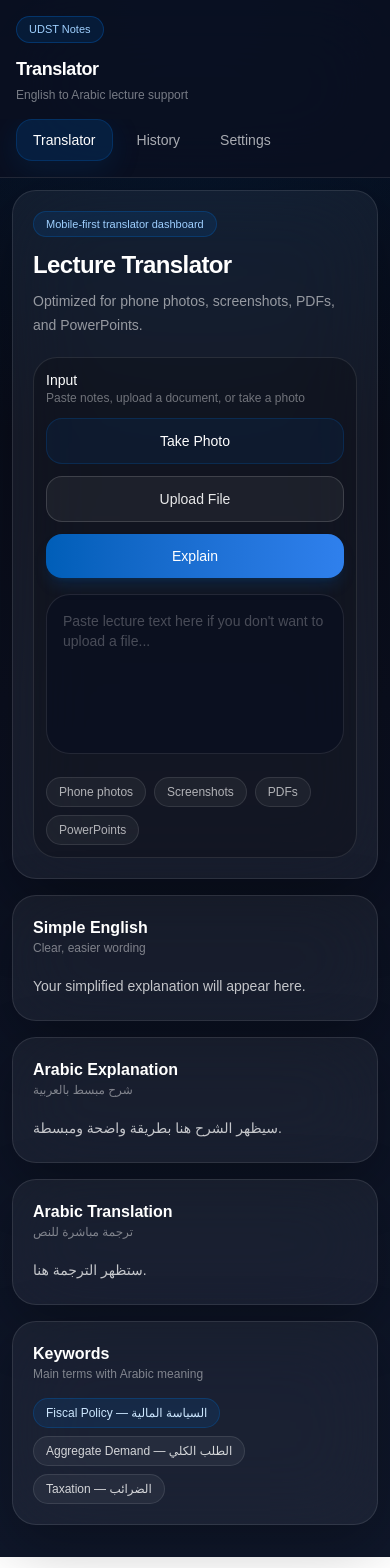
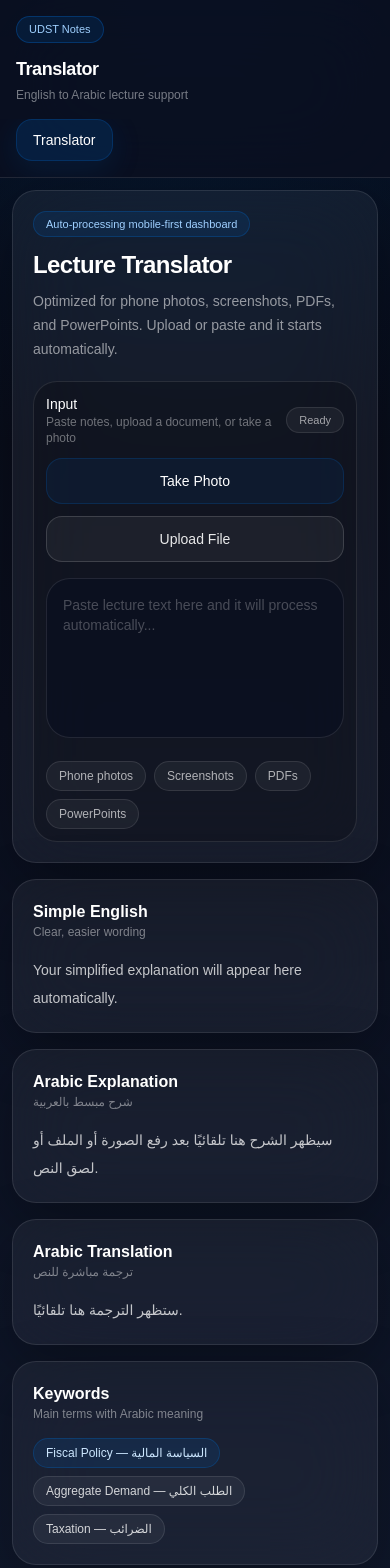
Before and after one commit to sallaxm/UDST-En-Ar-Translator, a Next.js app: page / in a window 390 px wide. Shown: the top 1568 px of the page. Built offline with nearby package versions, Linux system fonts and the light colour scheme.

Commit message:
Remove explain button and implement automatic processing flow

```diff
--- a/app/page.tsx
+++ b/app/page.tsx
@@ -1,6 +1,6 @@
 "use client";
 
-import { ChangeEvent, useRef, useState } from "react";
+import { ChangeEvent, useEffect, useRef, useState } from "react";
 
 export default function Dashboard() {
   const [input, setInput] = useState("");
@@ -8,6 +8,7 @@ export default function Dashboard() {
   const [selectedFileType, setSelectedFileType] = useState<
     "image" | "pdf" | "powerpoint" | ""
   >("");
+  const [isProcessing, setIsProcessing] = useState(false);
 
   const fileInputRef = useRef<HTMLInputElement>(null);
   const cameraInputRef = useRef<HTMLInputElement>(null);
@@ -17,6 +18,7 @@ export default function Dashboard() {
     if (!file) return;
 
     setSelectedFileName(file.name);
+    setIsProcessing(true);
 
     if (file.type.startsWith("image/")) {
       setSelectedFileType("image");
@@ -38,15 +40,31 @@ export default function Dashboard() {
   const clearSelectedFile = () => {
     setSelectedFileName("");
     setSelectedFileType("");
+    setIsProcessing(false);
     if (fileInputRef.current) fileInputRef.current.value = "";
     if (cameraInputRef.current) cameraInputRef.current.value = "";
   };
+
+  useEffect(() => {
+    if (!input.trim()) {
+      if (!selectedFileName) setIsProcessing(false);
+      return;
+    }
+
+    setIsProcessing(true);
+
+    const timer = setTimeout(() => {
+      setIsProcessing(false);
+    }, 900);
+
+    return () => clearTimeout(timer);
+  }, [input, selectedFileName]);
 
   return (
     <div className="min-h-screen bg-[radial-gradient(circle_at_top,_rgba(0,94,184,0.18),_transparent_30%),linear-gradient(180deg,_#060914_0%,_#0b1020_45%,_#0f172a_100%)] text-white">
       <div className="mx-auto flex min-h-screen max-w-7xl flex-col md:flex-row">
         <aside className="sticky top-0 z-20 border-b border-white/10 bg-[#0b1020]/80 backdrop-blur-2xl md:h-screen md:w-72 md:border-b-0 md:border-r">
-          <div className="flex items-center justify-between px-4 py-4 md:block md:p-6">
+          <div className="px-4 py-4 md:p-6">
             <div className="space-y-1">
               <div className="inline-flex items-center rounded-full border border-[#005EB8]/40 bg-[#005EB8]/15 px-3 py-1 text-[11px] font-medium text-[#9fd0ff]">
                 UDST Notes
@@ -64,12 +82,6 @@ export default function Dashboard() {
             <button className="shrink-0 rounded-2xl border border-[#005EB8]/30 bg-[#005EB8]/20 px-4 py-2.5 text-left text-white shadow-[0_8px_30px_rgba(0,94,184,0.15)]">
               Translator
             </button>
-            <button className="shrink-0 rounded-2xl px-4 py-2.5 text-left text-white/65 transition hover:bg-white/10 hover:text-white">
-              History
-            </button>
-            <button className="shrink-0 rounded-2xl px-4 py-2.5 text-left text-white/65 transition hover:bg-white/10 hover:text-white">
-              Settings
-            </button>
           </nav>
         </aside>
 
@@ -79,14 +91,14 @@ export default function Dashboard() {
               <div className="mb-5 flex flex-col gap-3 md:flex-row md:items-end md:justify-between">
                 <div>
                   <div className="mb-3 inline-flex items-center rounded-full border border-[#005EB8]/35 bg-[#005EB8]/15 px-3 py-1 text-[11px] font-medium text-[#9fd0ff] md:text-xs">
-                    Mobile-first translator dashboard
+                    Auto-processing mobile-first dashboard
                   </div>
                   <h2 className="text-2xl font-semibold tracking-tight md:text-4xl">
                     Lecture Translator
                   </h2>
                   <p className="mt-2 max-w-2xl text-sm leading-6 text-white/55 md:text-base">
                     Optimized for phone photos, screenshots, PDFs, and
-                    PowerPoints.
+                    PowerPoints. Upload or paste and it starts automatically.
                   </p>
                 </div>
               </div>
@@ -101,9 +113,13 @@ export default function Dashboard() {
                       Paste notes, upload a document, or take a photo
                     </p>
                   </div>
+
+                  <div className="rounded-full border border-white/10 bg-white/5 px-3 py-1 text-[11px] text-white/60">
+                    {isProcessing ? "Processing..." : "Ready"}
+                  </div>
                 </div>
 
-                <div className="mb-4 grid grid-cols-1 gap-3 sm:grid-cols-3">
+                <div className="mb-4 grid grid-cols-1 gap-3 sm:grid-cols-2">
                   <button
                     type="button"
                     onClick={openCameraPicker}
@@ -118,13 +134,6 @@ export default function Dashboard() {
                     className="rounded-2xl border border-white/15 bg-white/5 px-4 py-3 text-sm font-medium text-white/90 transition hover:bg-white/10"
                   >
                     Upload File
-                  </button>
-
-                  <button
-                    type="button"
-                    className="rounded-2xl bg-gradient-to-r from-[#005EB8] to-[#2F80ED] px-4 py-3 text-sm font-medium text-white shadow-lg shadow-[#005EB8]/20 transition hover:opacity-95"
-                  >
-                    Explain
                   </button>
                 </div>
 
@@ -152,10 +161,11 @@ export default function Dashboard() {
                         {selectedFileName}
                       </p>
                       <p className="mt-1 text-xs text-white/45 capitalize">
-                        {selectedFileType === "image" && "Image selected"}
-                        {selectedFileType === "pdf" && "PDF selected"}
+                        {selectedFileType === "image" && "Image uploaded"}
+                        {selectedFileType === "pdf" && "PDF uploaded"}
                         {selectedFileType === "powerpoint" &&
-                          "PowerPoint selected"}
+                          "PowerPoint uploaded"}
+                        {isProcessing && " • processing automatically"}
                       </p>
                     </div>
 
@@ -172,7 +182,7 @@ export default function Dashboard() {
                 <textarea
                   value={input}
                   onChange={(e) => setInput(e.target.value)}
-                  placeholder="Paste lecture text here if you don't want to upload a file..."
+                  placeholder="Paste lecture text here and it will process automatically..."
                   className="h-40 w-full resize-none rounded-3xl border border-white/10 bg-[#0b1020]/80 px-4 py-4 text-sm text-white placeholder:text-white/25 outline-none transition focus:border-[#2F80ED]/60 focus:bg-[#0b1020] md:h-48"
                 />
 
@@ -195,7 +205,7 @@ export default function Dashboard() {
 
             <section className="grid gap-4 md:grid-cols-2 md:gap-6">
               <div className="rounded-3xl border border-white/10 bg-white/5 p-5 shadow-[0_18px_60px_rgba(0,0,0,0.28)] backdrop-blur-2xl md:p-6">
-                <div className="mb-4 flex items-center gap-3">
+                <div className="mb-4 flex items-center justify-between gap-3">
                   <div>
                     <h3 className="text-base font-semibold md:text-lg">
                       Simple English
@@ -204,14 +214,17 @@ export default function Dashboard() {
                       Clear, easier wording
                     </p>
                   </div>
+                  {isProcessing && (
+                    <div className="h-2.5 w-2.5 rounded-full bg-[#2F80ED] animate-pulse" />
+                  )}
                 </div>
                 <p className="text-sm leading-7 text-white/75">
-                  Your simplified explanation will appear here.
+                  Your simplified explanation will appear here automatically.
                 </p>
               </div>
 
               <div className="rounded-3xl border border-white/10 bg-white/5 p-5 shadow-[0_18px_60px_rgba(0,0,0,0.28)] backdrop-blur-2xl md:p-6">
-                <div className="mb-4 flex items-center gap-3">
+                <div className="mb-4 flex items-center justify-between gap-3">
                   <div>
                     <h3 className="text-base font-semibold md:text-lg">
                       Arabic Explanation
@@ -220,14 +233,20 @@ export default function Dashboard() {
                       شرح مبسط بالعربية
                     </p>
                   </div>
+                  {isProcessing && (
+                    <div className="h-2.5 w-2.5 rounded-full bg-[#2F80ED] animate-pulse" />
+                  )}
                 </div>
-                <p dir="ltr" className="text-left text-sm leading-7 text-white/75">
-                  سيظهر الشرح هنا بطريقة واضحة ومبسطة.
+                <p
+                  dir="ltr"
+                  className="text-left text-sm leading-7 text-white/75"
+                >
+                  سيظهر الشرح هنا تلقائيًا بعد رفع الصورة أو الملف أو لصق النص.
                 </p>
               </div>
 
               <div className="rounded-3xl border border-white/10 bg-white/5 p-5 shadow-[0_18px_60px_rgba(0,0,0,0.28)] backdrop-blur-2xl md:p-6">
-                <div className="mb-4 flex items-center gap-3">
+                <div className="mb-4 flex items-center justify-between gap-3">
                   <div>
                     <h3 className="text-base font-semibold md:text-lg">
                       Arabic Translation
@@ -236,14 +255,20 @@ export default function Dashboard() {
                       ترجمة مباشرة للنص
                     </p>
                   </div>
+                  {isProcessing && (
+                    <div className="h-2.5 w-2.5 rounded-full bg-[#2F80ED] animate-pulse" />
+                  )}
                 </div>
-                <p dir="ltr" className="text-left text-sm leading-7 text-white/75">
-                  ستظهر الترجمة هنا.
+                <p
+                  dir="ltr"
+                  className="text-left text-sm leading-7 text-white/75"
+                >
+                  ستظهر الترجمة هنا تلقائيًا.
                 </p>
               </div>
 
               <div className="rounded-3xl border border-white/10 bg-white/5 p-5 shadow-[0_18px_60px_rgba(0,0,0,0.28)] backdrop-blur-2xl md:p-6">
-                <div className="mb-4 flex items-center gap-3">
+                <div className="mb-4 flex items-center justify-between gap-3">
                   <div>
                     <h3 className="text-base font-semibold md:text-lg">
                       Keywords
@@ -252,6 +277,9 @@ export default function Dashboard() {
                       Main terms with Arabic meaning
                     </p>
                   </div>
+                  {isProcessing && (
+                    <div className="h-2.5 w-2.5 rounded-full bg-[#2F80ED] animate-pulse" />
+                  )}
                 </div>
 
                 <div className="flex flex-wrap gap-2">
```
